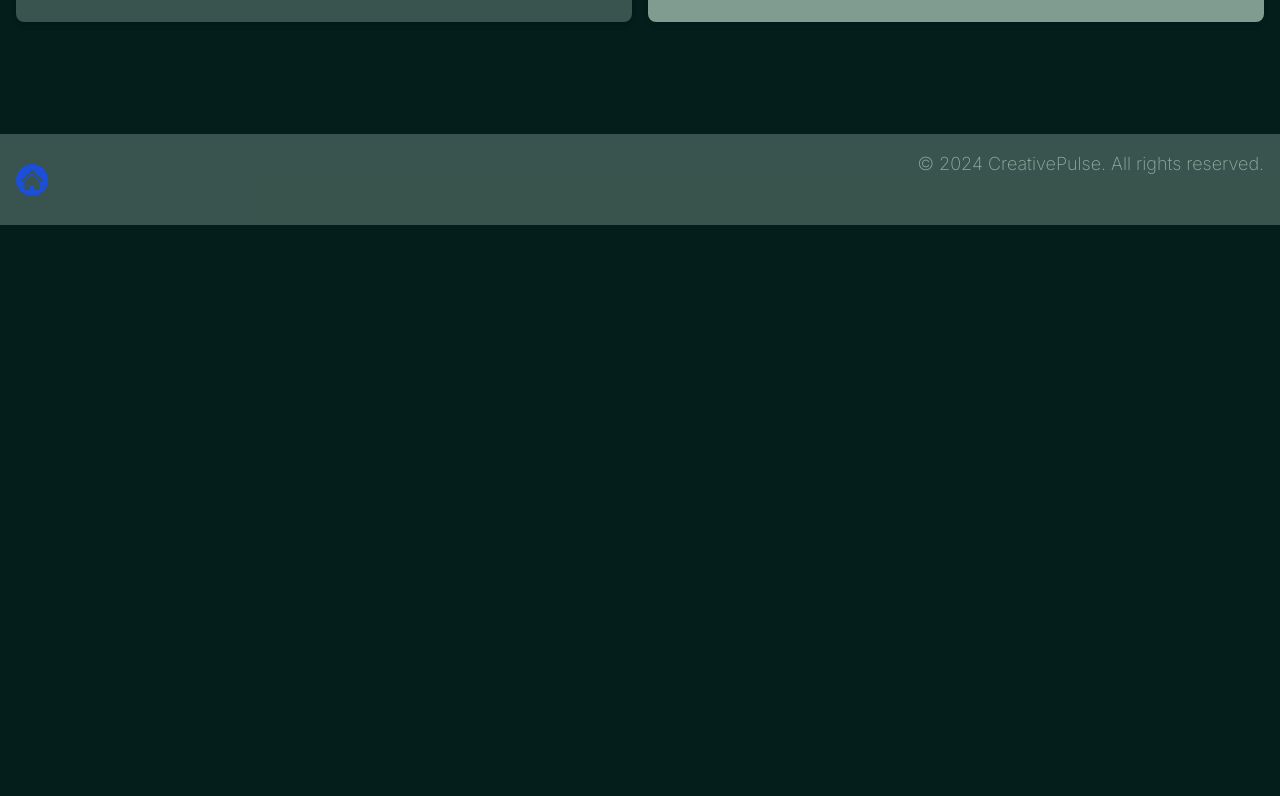
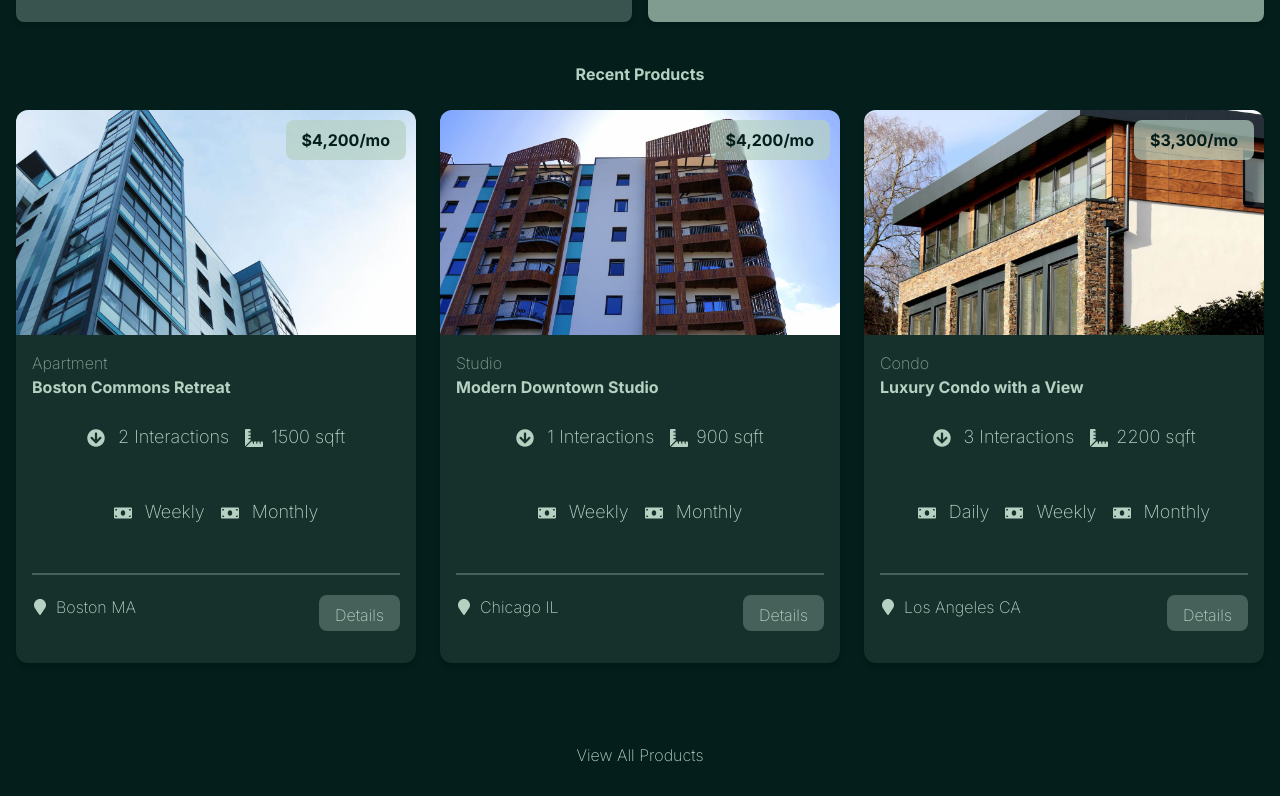
Before and after one commit to juliscapucin/creative-pulse, a Next.js app: page / in a window 1280 px wide. Shown: the part 584-1380 px from the top of the page. Before the commit the page ends 809 px from the top, so only its background shows below. Built offline with nearby package versions, Linux system fonts and the light colour scheme; a web font is replaced by a local one.

Commit message:
ui: add homeProducts

```diff
--- a/app/page.tsx
+++ b/app/page.tsx
@@ -1,10 +1,11 @@
-import { Hero, InfoBoxes } from "@/components"
+import { Hero, HomeProducts, InfoBoxes } from "@/components"
 
 export default function Page() {
 	return (
 		<div>
 			<Hero />
 			<InfoBoxes />
+			<HomeProducts />
 		</div>
 	)
 }
--- /dev/null
+++ b/components/homeProducts.tsx
@@ -0,0 +1,48 @@
+import Link from "next/link"
+import { ProductCard } from "@/components"
+// import { fetchProducts } from '@/utils/requests';
+
+import productData from "@/products.json"
+
+const HomeProducts = async () => {
+	// const data = await fetchProducts();
+
+	// const recentProducts = data.products
+	//   .sort(() => Math.random() - Math.random())
+	//   .slice(0, 3);
+
+	const recentProducts = productData
+		.sort(() => Math.random() - Math.random())
+		.slice(0, 3)
+
+	return (
+		<>
+			<section className='px-4 py-6'>
+				<div className='container-xl lg:container m-auto'>
+					<h2 className='text-3xl font-bold text-blue-500 mb-6 text-center'>
+						Recent Products
+					</h2>
+					<div className='grid grid-cols-1 md:grid-cols-3 gap-6'>
+						{recentProducts.length === 0 ? (
+							<p>No Products Found</p>
+						) : (
+							recentProducts.map((product) => (
+								<ProductCard key={product._id} product={product} />
+							))
+						)}
+					</div>
+				</div>
+			</section>
+
+			<section className='m-auto max-w-lg my-10 px-6'>
+				<Link
+					href='/products'
+					className='block bg-black text-white text-center py-4 px-6 rounded-xl hover:bg-gray-700'
+				>
+					View All Products
+				</Link>
+			</section>
+		</>
+	)
+}
+export default HomeProducts
--- a/components/index.ts
+++ b/components/index.ts
@@ -1,5 +1,6 @@
 import Footer from "./footer"
 import Hero from "./hero"
+import HomeProducts from "./homeProducts"
 import InfoBox from "./infoBox"
 import InfoBoxes from "./infoBoxes"
 import NavBar from "./navBar"
@@ -11,6 +12,7 @@ import RootLayout from "./rootLayout"
 export {
 	Footer,
 	Hero,
+	HomeProducts,
 	InfoBox,
 	InfoBoxes,
 	NavBar,
--- a/components/productCard.tsx
+++ b/components/productCard.tsx
@@ -1,11 +1,10 @@
 import Image from "next/image"
 import Link from "next/link"
 import {
-	FaBed,
-	FaBath,
 	FaRulerCombined,
 	FaMoneyBill,
 	FaMapMarker,
+	FaArrowCircleDown,
 } from "react-icons/fa"
 
 import { Product } from "@/types"
@@ -23,12 +22,12 @@ const ProductCard = ({ product }: ProductCardProps) => {
 		} else if (rates.weekly) {
 			return `${rates.weekly.toLocaleString()}/wk`
 		} else if (rates.daily) {
-			return `${rates.daily.toLocaleString()}/night`
+			return `${rates.daily.toLocaleString()}/day`
 		}
 	}
 
 	return (
-		<div className='rounded-xl shadow-md relative w-full h-full'>
+		<div className='rounded-xl shadow-md relative w-full h-full bg-faded-10'>
 			<Image
 				src={"/images/properties" + product.images[0]}
 				alt=''
@@ -48,8 +47,8 @@ const ProductCard = ({ product }: ProductCardProps) => {
 
 				<div className='flex justify-center gap-4 text-secondary mb-4'>
 					<p>
-						<FaBed className='inline mr-2' /> {product.beds}{" "}
-						<span className='md:hidden lg:inline'>Beds</span>
+						<FaArrowCircleDown className='inline mr-2' /> {product.interactions}{" "}
+						<span className='md:hidden lg:inline'>Interactions</span>
 					</p>
 					<p>
 						<FaRulerCombined className='inline mr-2' />
--- a/products.json
+++ b/products.json
@@ -11,7 +11,7 @@
       "state": "MA",
       "zipcode": "02108"
     },
-    "beds": 2,
+    "interactions": 2,
     "square_feet": 1500,
     "services": [
       "Wifi",
@@ -55,7 +55,7 @@
       "state": "NY",
       "zipcode": "10001"
     },
-    "beds": 1,
+    "interactions": 1,
     "square_feet": 1800,
     "services": [
       "Wifi",
@@ -98,7 +98,7 @@
       "state": "CA",
       "zipcode": "90001"
     },
-    "beds": 3,
+    "interactions": 3,
     "square_feet": 2200,
     "services": [
       "Wifi",
@@ -143,7 +143,7 @@
       "state": "TX",
       "zipcode": "78701"
     },
-    "beds": 1,
+    "interactions": 1,
     "square_feet": 900,
     "services": [
       "Fireplace",
@@ -176,7 +176,7 @@
       "state": "IL",
       "zipcode": "60601"
     },
-    "beds": 1,
+    "interactions": 1,
     "square_feet": 900,
     "services": [
       "High-Speed Internet",
@@ -211,7 +211,7 @@
       "state": "FL",
       "zipcode": "33101"
     },
-    "beds": 4,
+    "interactions": 4,
     "square_feet": 2800,
     "services": [
       "Beach Access",
@@ -246,7 +246,7 @@
       "state": "CO",
       "zipcode": "80201"
     },
-    "beds": 2,
+    "interactions": 2,
     "square_feet": 1100,
     "services": [
       "Fireplace",
@@ -280,7 +280,7 @@
       "state": "CO",
       "zipcode": "81611"
     },
-    "beds": 3,
+    "interactions": 3,
     "square_feet": 1800,
     "services": [
       "Ski Equipment Storage",
@@ -314,7 +314,7 @@
       "state": "CO",
       "zipcode": "80301"
     },
-    "beds": 4,
+    "interactions": 4,
     "square_feet": 2400,
     "services": [
       "Mountain View",
@@ -349,7 +349,7 @@
       "state": "PA",
       "zipcode": "19101"
     },
-    "beds": 2,
+    "interactions": 2,
     "square_feet": 1200,
     "services": [
       "High-Speed Internet",
--- a/tailwind.config.ts
+++ b/tailwind.config.ts
@@ -10,6 +10,7 @@ const config: Config = {
 		colors: {
 			primary: "rgb(var(--color-primary) / <alpha-value>)",
 			secondary: "rgb(var(--color-secondary) / <alpha-value>)",
+			"faded-10": "rgba(var(--color-secondary-rgb), 0.1)",
 			"faded-30": "rgba(var(--color-secondary-rgb), 0.3)",
 			"faded-70": "rgba(var(--color-secondary-rgb), 0.7)",
 		},
--- a/types/Product.ts
+++ b/types/Product.ts
@@ -2,7 +2,7 @@ export type Product = {
 	_id: string
 	name: string
 	type: string
-	beds: number
+	interactions: number
 	square_feet: number
 	rates: {
 		monthly?: number
```
